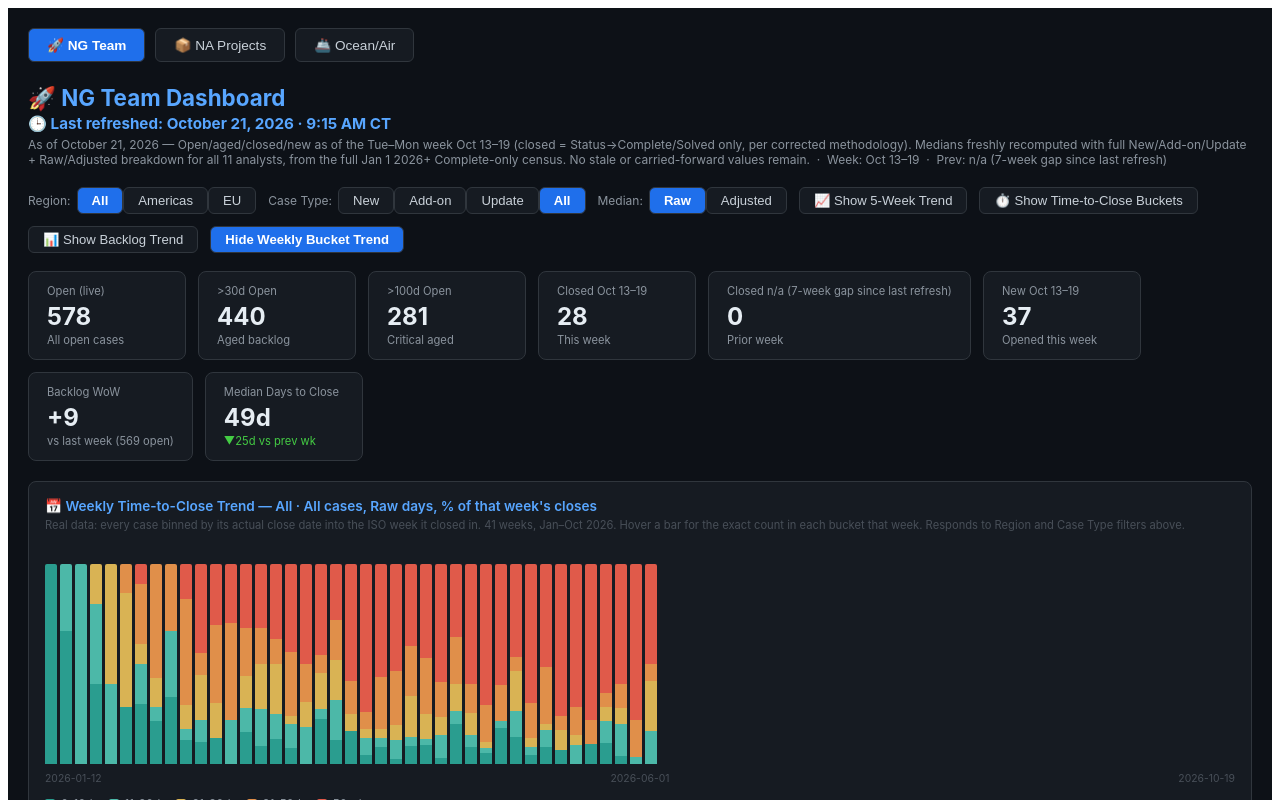
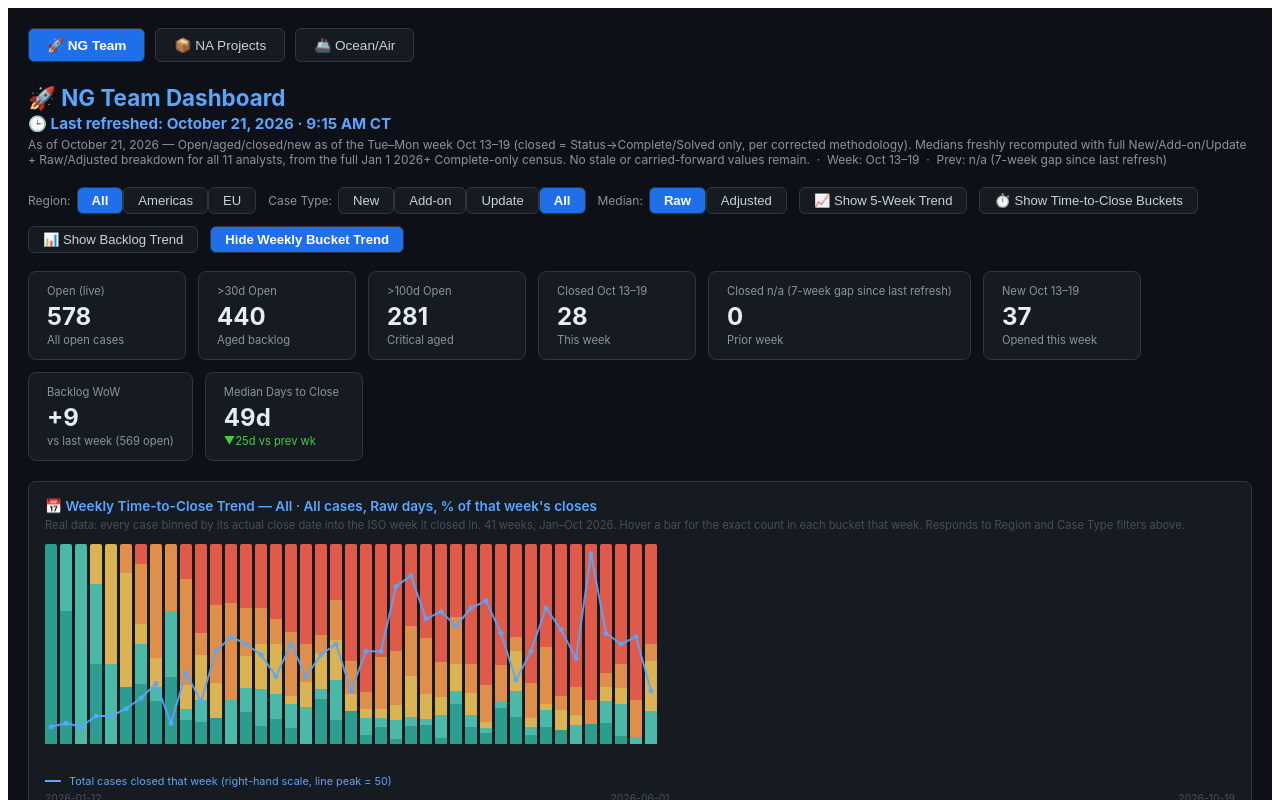
Before and after one commit to The-Vickerman/ng-dashboard, a React (Vite) app: page / in a window 1280 px wide. Both pictures are taken after a click on the button "📅 Show Weekly Bucket Trend". Shown: the top 800 px of the page. Built offline with nearby package versions, Linux system fonts and the light colour scheme; the HTML template or start-up script is replaced by a standard one.

Commit message:
Add total-cases-closed trend line overlay on Weekly Bucket chart (SVG line+dots, hover shows exact weekly total, scales with current filter)

```diff
--- a/src/NGTeam.jsx
+++ b/src/NGTeam.jsx
@@ -546,7 +546,8 @@ function NGTeam() {
           <div style={{fontSize:"0.7rem",color:"#484f58",marginBottom:12}}>
             Real data: every case binned by its actual close date into the ISO week it closed in. {WEEKLY_BUCKET_LABELS.length} weeks, Jan–Oct 2026. Hover a bar for the exact count in each bucket that week. Responds to Region and Case Type filters above.
           </div>
-          <div style={{display:"flex",alignItems:"flex-end",gap:3,height:220,minWidth:WEEKLY_BUCKET_LABELS.length*16,paddingBottom:4}}>
+          <div style={{position:"relative",height:220,minWidth:WEEKLY_BUCKET_LABELS.length*16,paddingBottom:4}}>
+            <div style={{display:"flex",alignItems:"flex-end",gap:3,height:200,position:"absolute",left:0,top:0}}>
               {weeklyData.map((w,i)=>{
                 const n = w.n || 1;
                 const tooltip = `Week of ${WEEKLY_BUCKET_LABELS[i]} (n=${w.n})\n0-10d: ${w["0-10"]}\n11-20d: ${w["11-20"]}\n21-30d: ${w["21-30"]}\n31-50d: ${w["31-50"]}\n50+d: ${w["50+"]}`;
@@ -559,6 +560,34 @@ function NGTeam() {
                   </div>
                 );
               })}
+            </div>
+            {(() => {
+              const maxN = Math.max(1, ...weeklyData.map(w=>w.n));
+              const step = 15; // 12px bar + 3px gap
+              const chartH = 200;
+              const topPad = 10; // keep the peak off the very top edge
+              const pts = weeklyData.map((w,i) => {
+                const x = i*step + 6;
+                const y = chartH - topPad - (w.n/maxN)*(chartH - topPad*2);
+                return {x, y, n:w.n};
+              });
+              const pathD = pts.map((p,i)=>`${i===0?'M':'L'} ${p.x} ${p.y}`).join(' ');
+              const svgW = weeklyData.length*step;
+              return (
+                <svg width={svgW} height={chartH} style={{position:"absolute",left:0,top:0,pointerEvents:"none",overflow:"visible"}}>
+                  <path d={pathD} fill="none" stroke="#58a6ff" strokeWidth={2} strokeLinejoin="round" opacity={0.9} />
+                  {pts.map((p,i)=>(
+                    <circle key={i} cx={p.x} cy={p.y} r={2.5} fill="#58a6ff" opacity={0.9}>
+                      <title>{`Week of ${WEEKLY_BUCKET_LABELS[i]}: ${p.n} total closed`}</title>
+                    </circle>
+                  ))}
+                </svg>
+              );
+            })()}
+          </div>
+          <div style={{display:"flex",alignItems:"center",gap:8,marginTop:6,fontSize:"0.68rem",color:"#58a6ff"}}>
+            <div style={{width:16,height:2,background:"#58a6ff"}} />
+            Total cases closed that week (right-hand scale, line peak = {Math.max(...weeklyData.map(w=>w.n))})
           </div>
           <div style={{display:"flex",justifyContent:"space-between",fontSize:"0.65rem",color:"#484f58",marginTop:4,minWidth:WEEKLY_BUCKET_LABELS.length*16}}>
             <span>{WEEKLY_BUCKET_LABELS[0]}</span>
```
Lines whose indentation alone changed are shown as unchanged.
